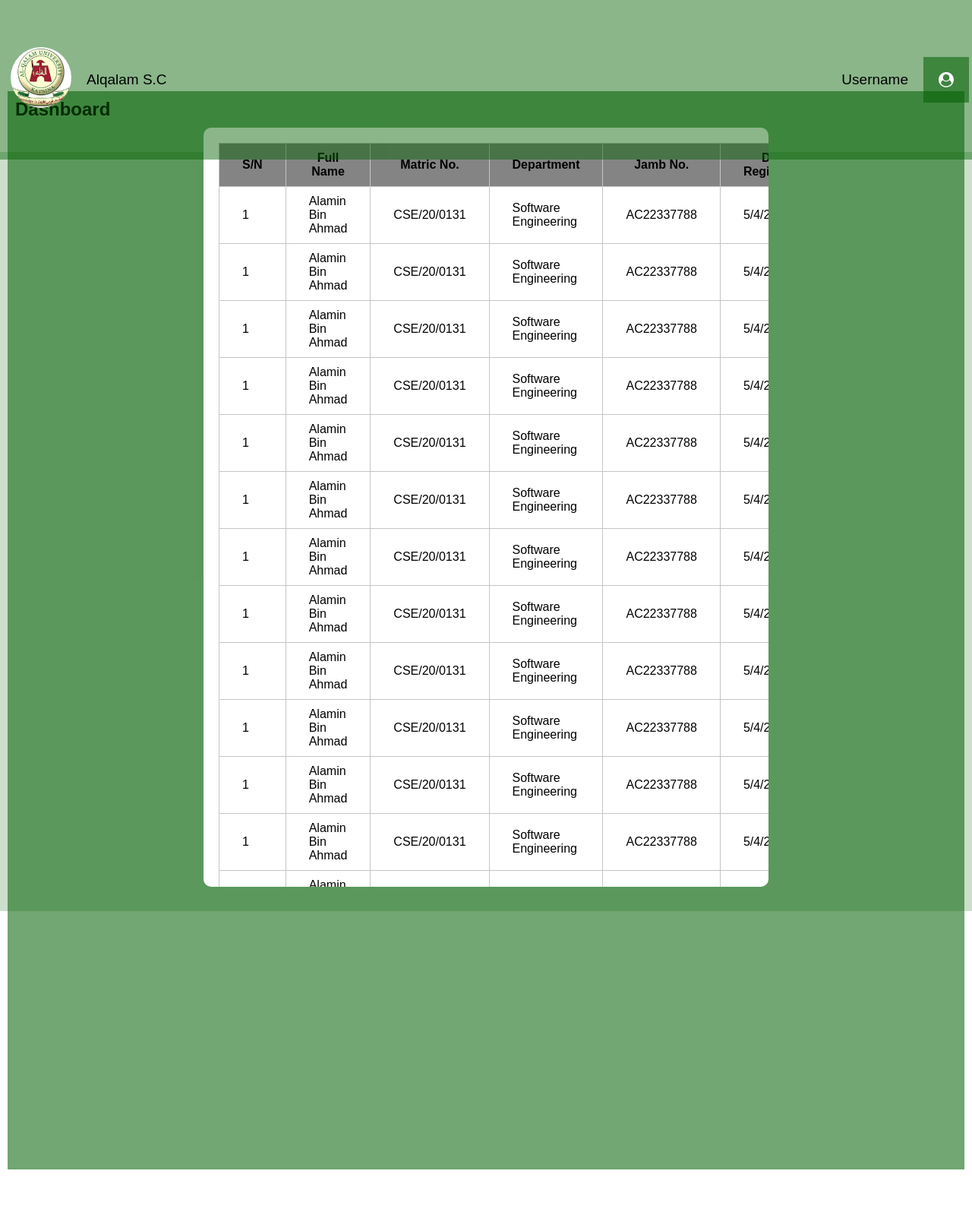
After one commit to Bin02-Dv/Student-clearance-system, a Django app: page /student-record/ in a window 1280 px wide. The commit adds this page. Shown: the top 1595 px of the page at 76% size. Run offline with Django 5.2, Linux system fonts and the light colour scheme.

Commit message:
5/4/2024 - 3:32pm

```diff
--- a/SCSApp/urls.py
+++ b/SCSApp/urls.py
@@ -7,4 +7,5 @@ urlpatterns = [
     path('dashboard/', views.dashboard, name='dashboard'),
     path('user-management/', views.user_management, name='user-management'),
     path('student-management/', views.student_management, name='student-management'),
+    path('student-record/', views.student_record, name='student-record'),
 ]
--- a/SCSApp/views.py
+++ b/SCSApp/views.py
@@ -17,3 +17,6 @@ def user_management(request):
 
 def student_management(request):
     return render(request, 'dashboard/student-management.html')
+
+def student_record(request):
+    return render(request, 'dashboard/student-record.html')
--- a/static/style.css
+++ b/static/style.css
@@ -225,7 +225,7 @@ nav .nav ul{
 
 .cards .fa-users, .fa-money, .fa-user, .fa-list, .fa-user-circle,
 .nav .fa-users, .fa-money, .fa-user, .fa-lock, .fa-id-card,
-.fa-building, .fa-id-badge, .fa-calendar, .fa-phone{
+.fa-building, .fa-id-badge, .fa-calendar, .fa-phone, .fa-envelope{
     background-color: rgba(2, 96, 2, 0.555);
     color: #fff;
     padding: 20px;
@@ -236,3 +236,36 @@ nav .nav ul{
     color: #fff;
     padding: 20px;
 }
+
+.table{
+    background-color: #fff;
+    z-index: 100;
+    width: 60%;
+    padding: 20px;
+    box-sizing: border-box;
+    border-radius: 10px;
+    height: 50vh;
+    overflow: scroll;
+}
+
+/* table {
+    margin: 200px 0 30px 10px;
+} */
+
+td select{
+    background-color: red;
+    padding: 10px 20px 10px 20px;
+    border: none;
+    font-size: 20px;
+    border-radius: 7px;
+}
+
+thead{
+    background-color: rgb(133, 132, 132);
+}
+
+table, tbody, thead, th, td{
+    border: 1px solid rgb(197, 197, 197);
+    border-collapse: collapse;
+    padding: 10px 30px 10px 30px;
+}
--- a/templates/dashboard/student-management.html
+++ b/templates/dashboard/student-management.html
@@ -72,7 +72,7 @@
                             <i class="fa fa-user-circle"></i>
                             &nbsp;
                             <span>
-                                <a href="">
+                                <a href="/student-record">
                                     <strong>Students Record</strong>
                                 </a>
                             </span>
--- /dev/null
+++ b/templates/dashboard/student-record.html
@@ -0,0 +1,401 @@
+{% load static %}
+<!DOCTYPE html>
+<html lang="en">
+<head>
+    <meta charset="UTF-8">
+    <meta name="viewport" content="width=device-width, initial-scale=1.0">
+    <title>Dashboard - Student Management - Records</title>
+    <link rel="stylesheet" href="https://cdnjs.cloudflare.com/ajax/libs/font-awesome/4.7.0/css/font-awesome.min.css">
+    <link rel="stylesheet" href="{% static 'style.css' %}">
+</head>
+<body>
+    <div class="dasboard-con">
+        <header>
+            <ul>
+                <li id="open">
+                    <img src="{% static 'img/logo.jpeg' %}" alt="" height="80" width="80">
+                </li>
+                <li>Alqalam S.C</li>
+            </ul>
+            <ul>
+                <li>Username</li>
+                <li><i class="fa fa-user-circle"></i></li>
+            </ul>
+        </header>
+
+        <nav id="nav">
+            <div class="nav">
+                <div>
+                    <span id="close">X</span>
+                </div>
+                <ul>
+                    <li>
+                        <i class="fa fa-user"></i>
+                        <a href="/user-management">User Management</a>
+                    </li>
+                </ul>
+                <ul>
+                    <li>
+                        <i class="fa fa-users"></i>
+                        <a href="/student-management">Student Management</a>
+                    </li>
+                </ul>
+                <ul>
+                    <li>
+                        <i class="fa fa-money"></i>
+                        <a href="">Fees Management</a>
+                    </li>
+                </ul>
+                <ul>
+                    <li>
+                        <i class="fa fa-lock"></i>
+                        <a href="">Change Password</a>
+                    </li>
+                </ul>
+                <ul>
+                    <li>
+                        <i class="fa fa-power-off">
+                            &nbsp;<a href="">Logout</a>
+                        </i>
+                    </li>
+                </ul>
+            </div>
+        </nav>
+        <section class="body-section">
+            <div class="body-content">
+                <div class="body">
+                    <a href="/dashboard">
+                        <h2>Dashboard</h2>
+                    </a>
+                    <div class="cards">
+                        <div class="table">
+                            <table>
+                                <thead>
+                                    <th>S/N</th>
+                                    <th>Full Name</th>
+                                    <th>Matric No.</th>
+                                    <th>Department</th>
+                                    <th>Jamb No.</th>
+                                    <th>Date Registered</th>
+                                    <th>Year Admitted</th>
+                                    <th>Phone No.</th>
+                                    <th>Action</th>
+                                </thead>
+                                <tbody>
+                                    <tr>
+                                        <td>1</td>
+                                        <td>Alamin Bin Ahmad</td>
+                                        <td>CSE/20/0131</td>
+                                        <td>Software Engineering</td>
+                                        <td>AC22337788</td>
+                                        <td>5/4/2024</td>
+                                        <td>5/4/2019</td>
+                                        <td>07067156212</td>
+                                        <td>
+                                            <select name="" id="">
+                                                <option value="">Actions</option>
+                                            </select>
+                                        </td>
+                                    </tr>
+                                    <tr>
+                                        <td>1</td>
+                                        <td>Alamin Bin Ahmad</td>
+                                        <td>CSE/20/0131</td>
+                                        <td>Software Engineering</td>
+                                        <td>AC22337788</td>
+                                        <td>5/4/2024</td>
+                                        <td>5/4/2019</td>
+                                        <td>07067156212</td>
+                                        <td>
+                                            <select name="" id="">
+                                                <option value="">Actions</option>
+                                            </select>
+                                        </td>
+                                    </tr>
+                                    <tr>
+                                        <td>1</td>
+                                        <td>Alamin Bin Ahmad</td>
+                                        <td>CSE/20/0131</td>
+                                        <td>Software Engineering</td>
+                                        <td>AC22337788</td>
+                                        <td>5/4/2024</td>
+                                        <td>5/4/2019</td>
+                                        <td>07067156212</td>
+                                        <td>
+                                            <select name="" id="">
+                                                <option value="">Actions</option>
+                                            </select>
+                                        </td>
+                                    </tr>
+                                    <tr>
+                                        <td>1</td>
+                                        <td>Alamin Bin Ahmad</td>
+                                        <td>CSE/20/0131</td>
+                                        <td>Software Engineering</td>
+                                        <td>AC22337788</td>
+                                        <td>5/4/2024</td>
+                                        <td>5/4/2019</td>
+                                        <td>07067156212</td>
+                                        <td>
+                                            <select name="" id="">
+                                                <option value="">Actions</option>
+                                            </select>
+                                        </td>
+                                    </tr>
+                                    <tr>
+                                        <td>1</td>
+                                        <td>Alamin Bin Ahmad</td>
+                                        <td>CSE/20/0131</td>
+                                        <td>Software Engineering</td>
+                                        <td>AC22337788</td>
+                                        <td>5/4/2024</td>
+                                        <td>5/4/2019</td>
+                                        <td>07067156212</td>
+                                        <td>
+                                            <select name="" id="">
+                                                <option value="">Actions</option>
+                                            </select>
+                                        </td>
+                                    </tr>
+                                    <tr>
+                                        <td>1</td>
+                                        <td>Alamin Bin Ahmad</td>
+                                        <td>CSE/20/0131</td>
+                                        <td>Software Engineering</td>
+                                        <td>AC22337788</td>
+                                        <td>5/4/2024</td>
+                                        <td>5/4/2019</td>
+                                        <td>07067156212</td>
+                                        <td>
+                                            <select name="" id="">
+                                                <option value="">Actions</option>
+                                            </select>
+                                        </td>
+                                    </tr>
+                                    <tr>
+                                        <td>1</td>
+                                        <td>Alamin Bin Ahmad</td>
+                                        <td>CSE/20/0131</td>
+                                        <td>Software Engineering</td>
+                                        <td>AC22337788</td>
+                                        <td>5/4/2024</td>
+                                        <td>5/4/2019</td>
+                                        <td>07067156212</td>
+                                        <td>
+                                            <select name="" id="">
+                                                <option value="">Actions</option>
+                                            </select>
+                                        </td>
+                                    </tr>
+                                    <tr>
+                                        <td>1</td>
+                                        <td>Alamin Bin Ahmad</td>
+                                        <td>CSE/20/0131</td>
+                                        <td>Software Engineering</td>
+                                        <td>AC22337788</td>
+                                        <td>5/4/2024</td>
+                                        <td>5/4/2019</td>
+                                        <td>07067156212</td>
+                                        <td>
+                                            <select name="" id="">
+                                                <option value="">Actions</option>
+                                            </select>
+                                        </td>
+                                    </tr>
+                                    <tr>
+                                        <td>1</td>
+                                        <td>Alamin Bin Ahmad</td>
+                                        <td>CSE/20/0131</td>
+                                        <td>Software Engineering</td>
+                                        <td>AC22337788</td>
+                                        <td>5/4/2024</td>
+                                        <td>5/4/2019</td>
+                                        <td>07067156212</td>
+                                        <td>
+                                            <select name="" id="">
+                                                <option value="">Actions</option>
+                                            </select>
+                                        </td>
+                                    </tr>
+                                    <tr>
+                                        <td>1</td>
+                                        <td>Alamin Bin Ahmad</td>
+                                        <td>CSE/20/0131</td>
+                                        <td>Software Engineering</td>
+                                        <td>AC22337788</td>
+                                        <td>5/4/2024</td>
+                                        <td>5/4/2019</td>
+                                        <td>07067156212</td>
+                                        <td>
+                                            <select name="" id="">
+                                                <option value="">Actions</option>
+                                            </select>
+                                        </td>
+                                    </tr>
+                                    <tr>
+                                        <td>1</td>
+                                        <td>Alamin Bin Ahmad</td>
+                                        <td>CSE/20/0131</td>
+                                        <td>Software Engineering</td>
+                                        <td>AC22337788</td>
+                                        <td>5/4/2024</td>
+                                        <td>5/4/2019</td>
+                                        <td>07067156212</td>
+                                        <td>
+                                            <select name="" id="">
+                                                <option value="">Actions</option>
+                                            </select>
+                                        </td>
+                                    </tr>
+                                    <tr>
+                                        <td>1</td>
+                                        <td>Alamin Bin Ahmad</td>
+                                        <td>CSE/20/0131</td>
+                                        <td>Software Engineering</td>
+                                        <td>AC22337788</td>
+                                        <td>5/4/2024</td>
+                                        <td>5/4/2019</td>
+                                        <td>07067156212</td>
+                                        <td>
+                                            <select name="" id="">
+                                                <option value="">Actions</option>
+                                            </select>
+                                        </td>
+                                    </tr>
+                                    <tr>
+                                        <td>1</td>
+                                        <td>Alamin Bin Ahmad</td>
+                                        <td>CSE/20/0131</td>
+                                        <td>Software Engineering</td>
+                                        <td>AC22337788</td>
+                                        <td>5/4/2024</td>
+                                        <td>5/4/2019</td>
+                                        <td>07067156212</td>
+                                        <td>
+                                            <select name="" id="">
+                                                <option value="">Actions</option>
+                                            </select>
+                                        </td>
+                                    </tr>
+                                    <tr>
+                                        <td>1</td>
+                                        <td>Alamin Bin Ahmad</td>
+                                        <td>CSE/20/0131</td>
+                                        <td>Software Engineering</td>
+                                        <td>AC22337788</td>
+                                        <td>5/4/2024</td>
+                                        <td>5/4/2019</td>
+                                        <td>07067156212</td>
+                                        <td>
+                                            <select name="" id="">
+                                                <option value="">Actions</option>
+                                            </select>
+                                        </td>
+                                    </tr>
+                                    <tr>
+                                        <td>1</td>
+                                        <td>Alamin Bin Ahmad</td>
+                                        <td>CSE/20/0131</td>
+                                        <td>Software Engineering</td>
+                                        <td>AC22337788</td>
+                                        <td>5/4/2024</td>
+                                        <td>5/4/2019</td>
+                                        <td>07067156212</td>
+                                        <td>
+                                            <select name="" id="">
+                                                <option value="">Actions</option>
+                                            </select>
+                                        </td>
+                                    </tr>
+                                    <tr>
+                                        <td>1</td>
+                                        <td>Alamin Bin Ahmad</td>
+                                        <td>CSE/20/0131</td>
+                                        <td>Software Engineering</td>
+                                        <td>AC22337788</td>
+                                        <td>5/4/2024</td>
+                                        <td>5/4/2019</td>
+                                        <td>07067156212</td>
+                                        <td>
+                                            <select name="" id="">
+                                                <option value="">Actions</option>
+                                            </select>
+                                        </td>
+                                    </tr>
+                                    <tr>
+                                        <td>1</td>
+                                        <td>Alamin Bin Ahmad</td>
+                                        <td>CSE/20/0131</td>
+                                        <td>Software Engineering</td>
+                                        <td>AC22337788</td>
+                                        <td>5/4/2024</td>
+                                        <td>5/4/2019</td>
+                                        <td>07067156212</td>
+                                        <td>
+                                            <select name="" id="">
+                                                <option value="">Actions</option>
+                                            </select>
+                                        </td>
+                                    </tr>
+                                    <tr>
+                                        <td>1</td>
+                                        <td>Alamin Bin Ahmad</td>
+                                        <td>CSE/20/0131</td>
+                                        <td>Software Engineering</td>
+                                        <td>AC22337788</td>
+                                        <td>5/4/2024</td>
+                                        <td>5/4/2019</td>
+                                        <td>07067156212</td>
+                                        <td>
+                                            <select name="" id="">
+                                                <option value="">Actions</option>
+                                            </select>
+                                        </td>
+                                    </tr>
+                                    <tr>
+                                        <td>1</td>
+                                        <td>Alamin Bin Ahmad</td>
+                                        <td>CSE/20/0131</td>
+                                        <td>Software Engineering</td>
+                                        <td>AC22337788</td>
+                                        <td>5/4/2024</td>
+                                        <td>5/4/2019</td>
+                                        <td>07067156212</td>
+                                        <td>
+                                            <select name="" id="">
+                                                <option value="">Actions</option>
+                                            </select>
+                                        </td>
+                                    </tr>
+                                    <tr>
+                                        <td>1</td>
+                                        <td>Alamin Bin Ahmad</td>
+                                        <td>CSE/20/0131</td>
+                                        <td>Software Engineering</td>
+                                        <td>AC22337788</td>
+                                        <td>5/4/2024</td>
+                                        <td>5/4/2019</td>
+                                        <td>07067156212</td>
+                                        <td>
+                                            <select name="" id="">
+                                                <option value="">Actions</option>
+                                            </select>
+                                        </td>
+                                    </tr>
+                                </tbody>
+                            </table>
+                        </div>
+                    </div>
+                </div>
+            </div>
+            <div class="mom-logo dash">
+                <div class="logo">
+                    <img src="{% static 'img/logo.jpeg' %}" alt="">
+                </div>
+            </div>
+        </section>
+    </div>
+
+    <script src="{% static 'js/script.js' %}"></script>
+</body>
+</html>
```
